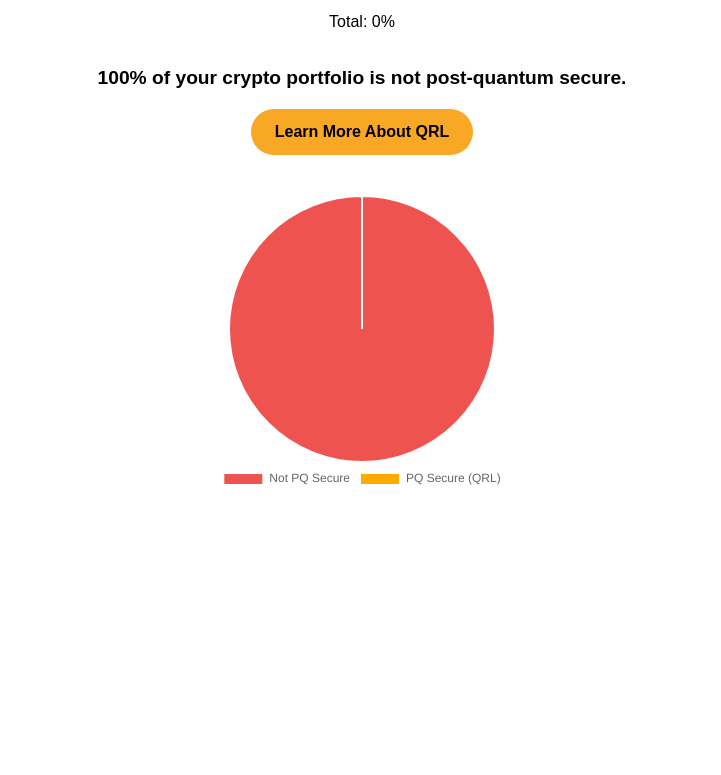
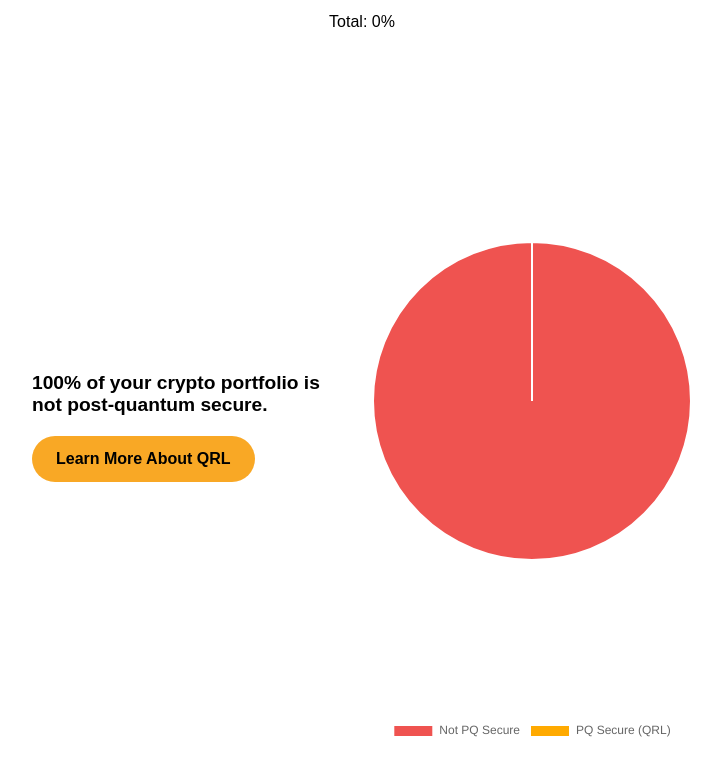
Before and after one commit to TheRyanMalo/pq-portfolio-tool, a plain HTML site: page index.html in a window 1280 px wide. Shown: the part 513-1288 px from the top of the page, without its empty margins (278-999 px from the left). Before the commit the page ends 1048 px from the top, so only its background shows below. Drawn offline with nearby package versions, Linux system fonts and the light colour scheme.

Commit message:
Align CTA and PQ pie chart side-by-side

```diff
--- a/index.html
+++ b/index.html
@@ -67,12 +67,14 @@
 
   <p id="totalDisplay">Total: 0%</p>
 
-  <div class="summary" id="pqMessage">100% of your crypto portfolio is not post-quantum secure.</div>
-  <a class="cta" href="https://theqrl.org" target="_blank">Learn More About QRL</a>
+  <div style="display: flex; flex-wrap: wrap; justify-content: center; align-items: center; gap: 40px; margin-top: 40px;">
+  <div style="text-align: left; max-width: 300px;">
+    <div class="summary" id="pqMessage">100% of your crypto portfolio is not post-quantum secure.</div>
+    <a class="cta" href="https://theqrl.org" target="_blank">Learn More About QRL</a>
+  </div>
+  <canvas id="pqChart"></canvas>
+</div>
 
-  <div style="margin-top: 40px;">
-    <canvas id="pqChart"></canvas>
-  </div>
 
   <script>
     const coins = [
```
